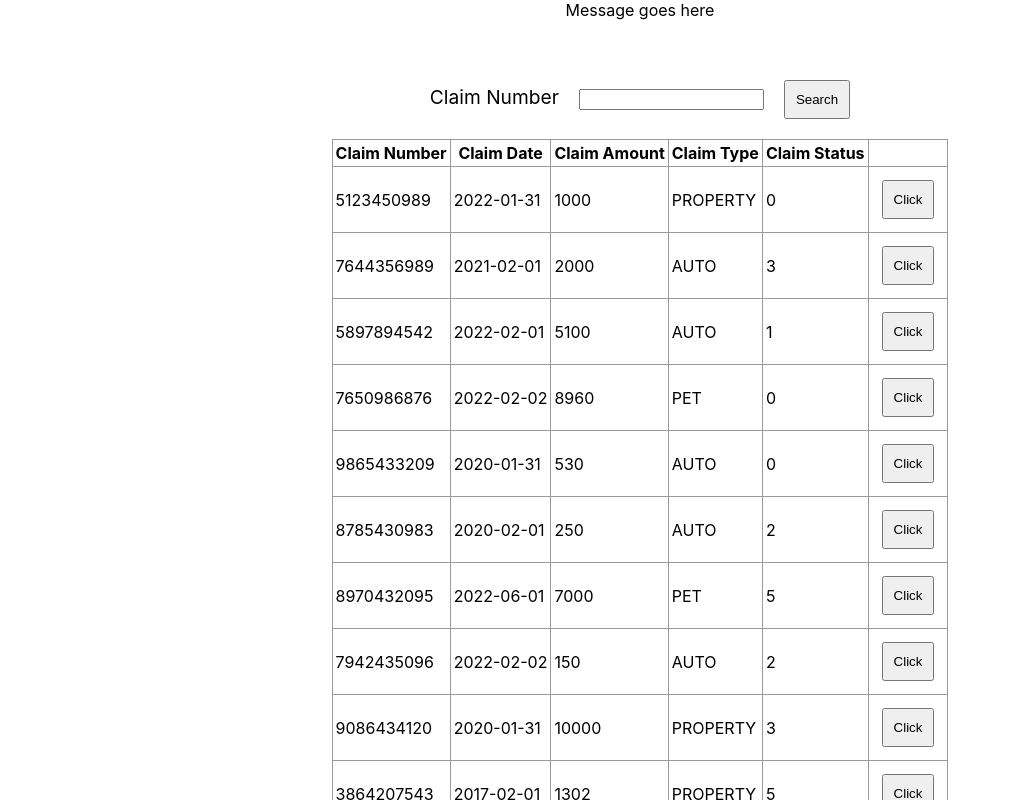
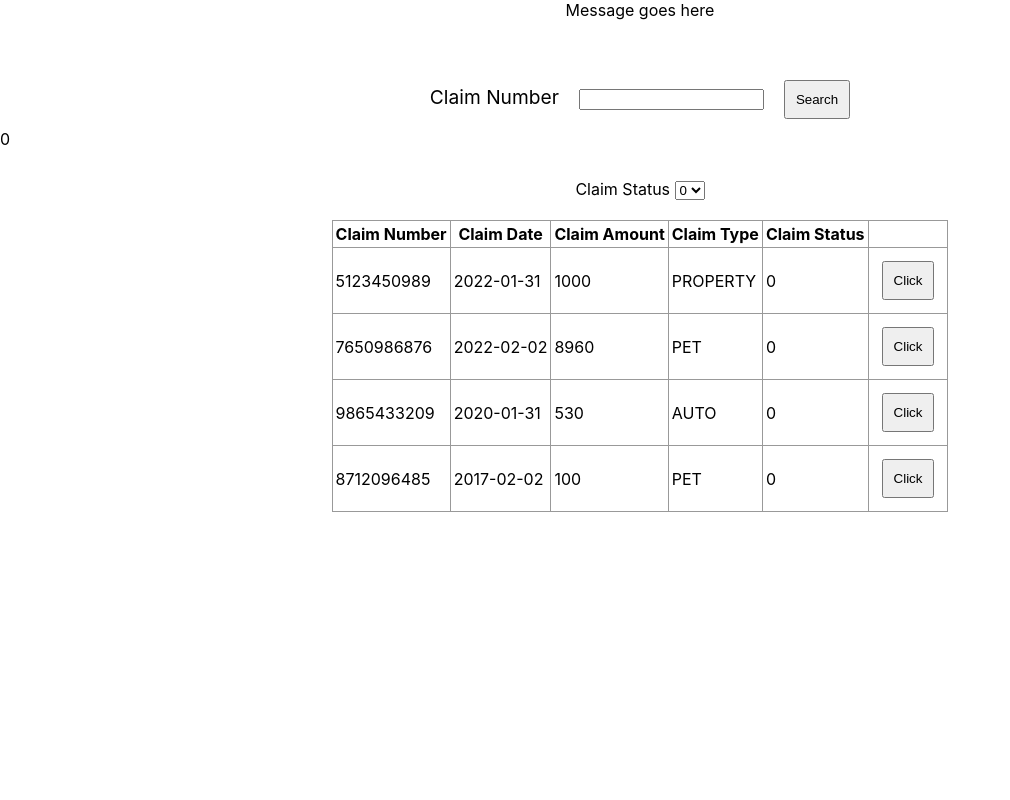
Before and after one commit to selva-allstate/quick-claims, a React (Create React App) app: page / in a window 1280 px wide. Shown: the part 520-1320 px from the top of the page, without its empty margins (0-1010 px from the left). After the commit the page ends 1032 px from the top, so only its background shows below. Built offline with nearby package versions, Linux system fonts and the light colour scheme.

Commit message:
Display claim based on Status selected

```diff
--- a/src/components/ClaimsTransaction/ClaimsTable.js
+++ b/src/components/ClaimsTransaction/ClaimsTable.js
@@ -1,4 +1,5 @@
 //import { useState } from "react";
+import { useState } from "react";
 import { getAllClaims } from "../../data/ClaimsData";
 import ClaimsRow from "./ClaimsRow";
 import "./ClaimsTransaction.css";
@@ -13,8 +14,24 @@ const ClaimsTable = (props) => {
     //const [claimIndex, setClaimIndex] = useState(0);
     //const clicked_claim = allClaims[claimIndex];
     //console.log(clicked_claim);
+    const allStatuscodes = claims.map( claim => claim.status_code);
+    console.log(allStatuscodes);
+    const uniqueStatuscodes = [...new Set(allStatuscodes)];
+    console.log(uniqueStatuscodes);
 
-    return (
+    const [selectedStatuscode, setSelectedStatuscode] =  useState(uniqueStatuscodes[0]);
+    const changeStatuscode = (event) => {
+        const option = event.target.options.selectedIndex;
+        setSelectedStatuscode(uniqueStatuscodes[option]);
+    }
+    return ( <div>{selectedStatuscode}
+
+        <div className="claimStatusSelector">
+          <label>Claim Status  </label>
+          <select onChange={changeStatuscode}>
+           {uniqueStatuscodes.map (statuscode => <option key={statuscode} value={statuscode}>{statuscode}</option>)}
+          </select>
+        </div>
         <table className="claimsTable">
             <thead>
 
@@ -31,7 +48,7 @@ const ClaimsTable = (props) => {
                 {
 
                 claims.map((claim, index) => {
-                   return (
+                   return (claim.status_code === selectedStatuscode && (
                    <ClaimsRow setSelectedClaim={props.setSelectedClaim}
                    claim={claim}
                     key={index} claimnumber={claim.claim_number} claimdate={claim.claim_date}
@@ -39,7 +56,7 @@ const ClaimsTable = (props) => {
                     claimstatus={claim.status_code}
                      />
 
-                   )
+                   ))
                 })}
 
 
@@ -60,6 +77,7 @@ const ClaimsTable = (props) => {
             }
             </tbody>
         </table>
+        </div>
     );
 };
 export default ClaimsTable;
--- a/src/components/ClaimsTransaction/ClaimsTransaction.css
+++ b/src/components/ClaimsTransaction/ClaimsTransaction.css
@@ -12,3 +12,10 @@
     padding: 3px;
     border: 1px solid #999;
 }
+
+.claimStatusSelector{
+    margin-top: 30px;
+    margin-left: auto;
+    margin-right: auto;
+    max-width: fit-content;
+}
```
